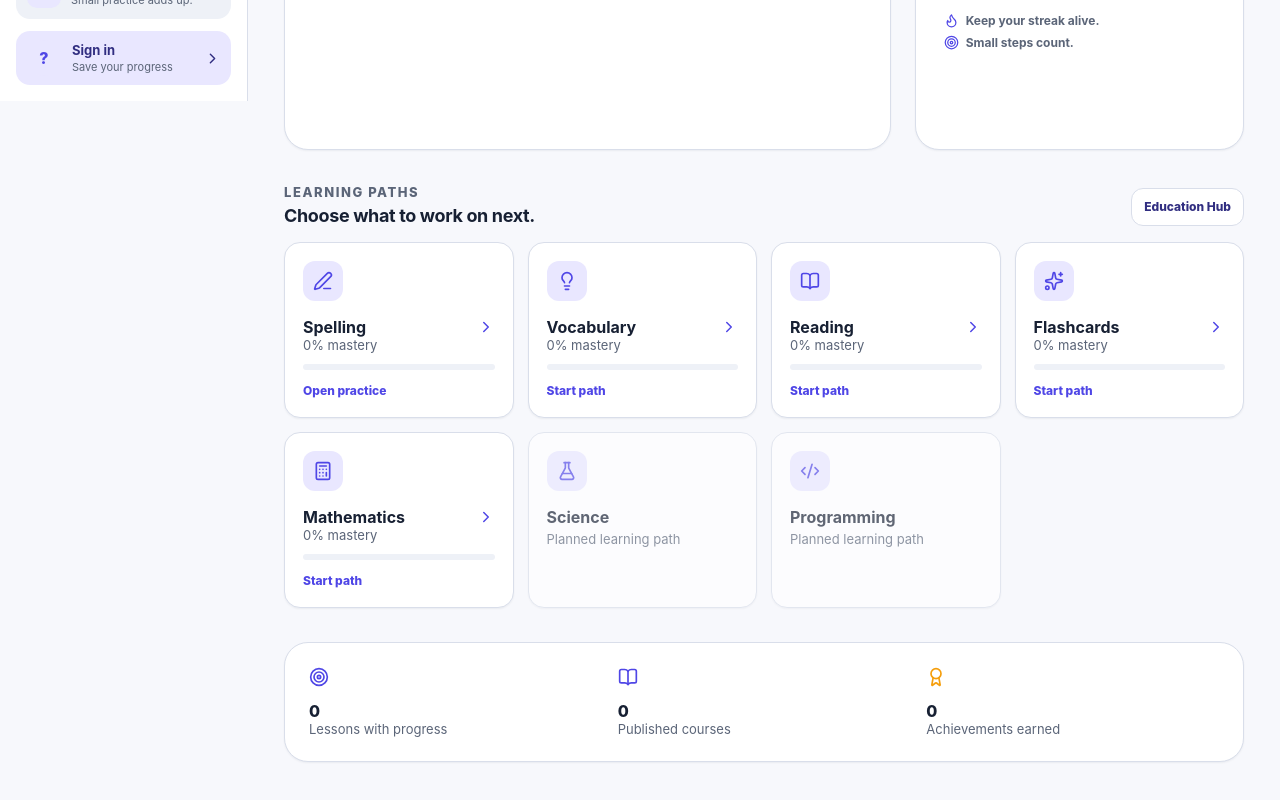
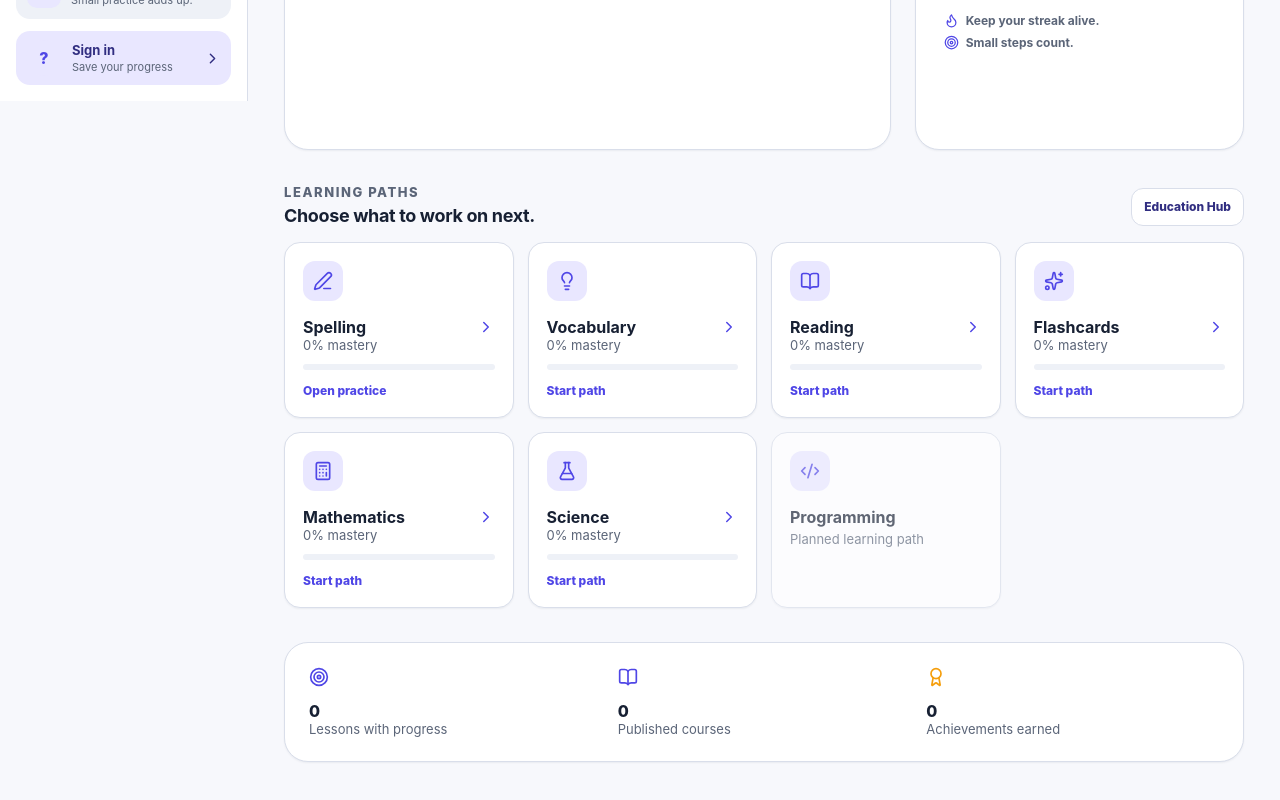
Before and after one commit to Quejsia/Lifehub-, a Next.js app: page / in a window 1280 px wide. Shown: the part 699-1499 px from the top of the page. Built offline with nearby package versions, Linux system fonts and the light colour scheme; no server answers; the database is empty.

Commit message:
Make Science path live on home

```diff
--- a/src/components/lifehub-home.tsx
+++ b/src/components/lifehub-home.tsx
@@ -11,7 +11,7 @@ const topics = [
   { title: "Reading", subtitle: "Short comprehension checks", courseSlug: "reading-foundations", href: "/learn/reading-foundations", icon: BookOpen, live: true },
   { title: "Flashcards", subtitle: "Adaptive recall deck", courseSlug: "flashcard-foundations", href: "/learn/flashcard-foundations", icon: Sparkles, live: true },
   { title: "Mathematics", subtitle: "Arithmetic and problem solving", courseSlug: "mathematics-foundations", href: "/learn/mathematics-foundations", icon: Calculator, live: true },
-  { title: "Science", subtitle: "Planned learning path", courseSlug: null, href: null, icon: FlaskConical, live: false },
+  { title: "Science", subtitle: "Biology and science foundations", courseSlug: "science-foundations", href: "/learn/science-foundations", icon: FlaskConical, live: true },
   { title: "Programming", subtitle: "Planned learning path", courseSlug: null, href: null, icon: Code2, live: false },
 ];
 
```
